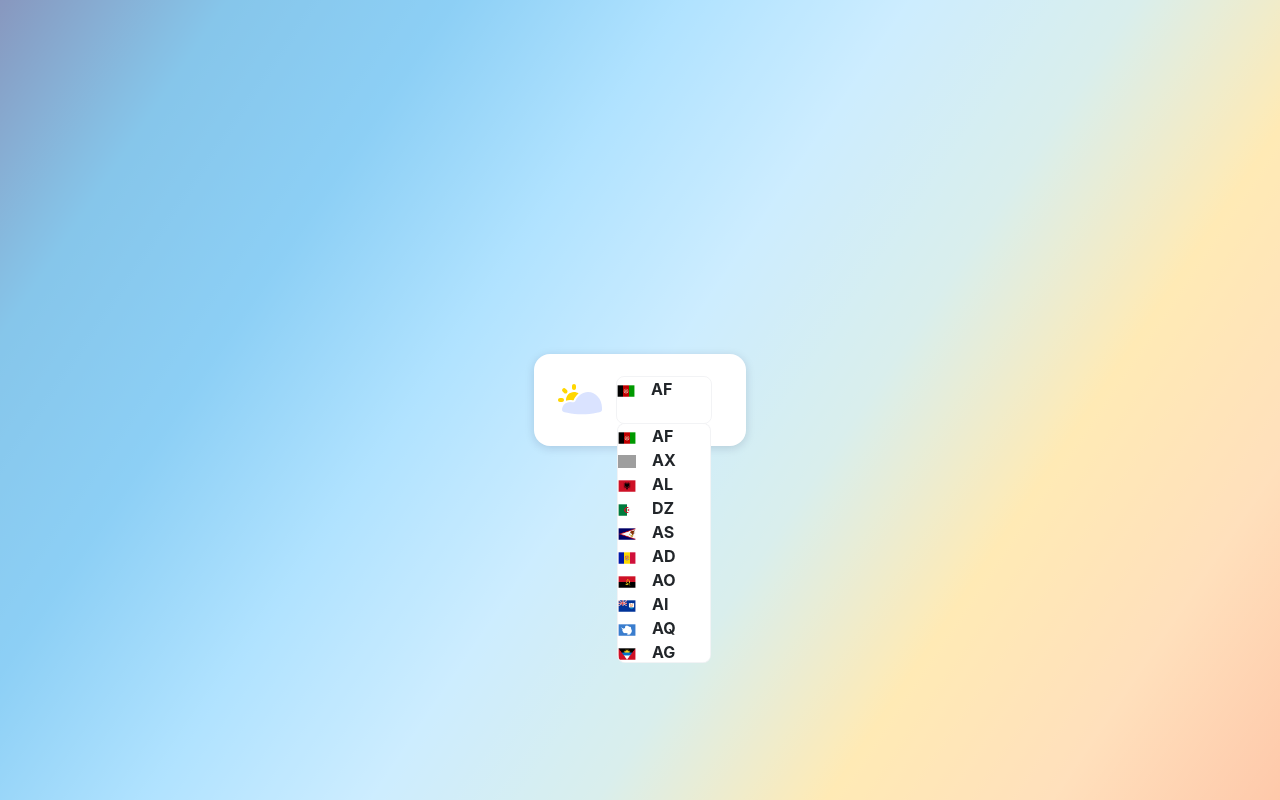
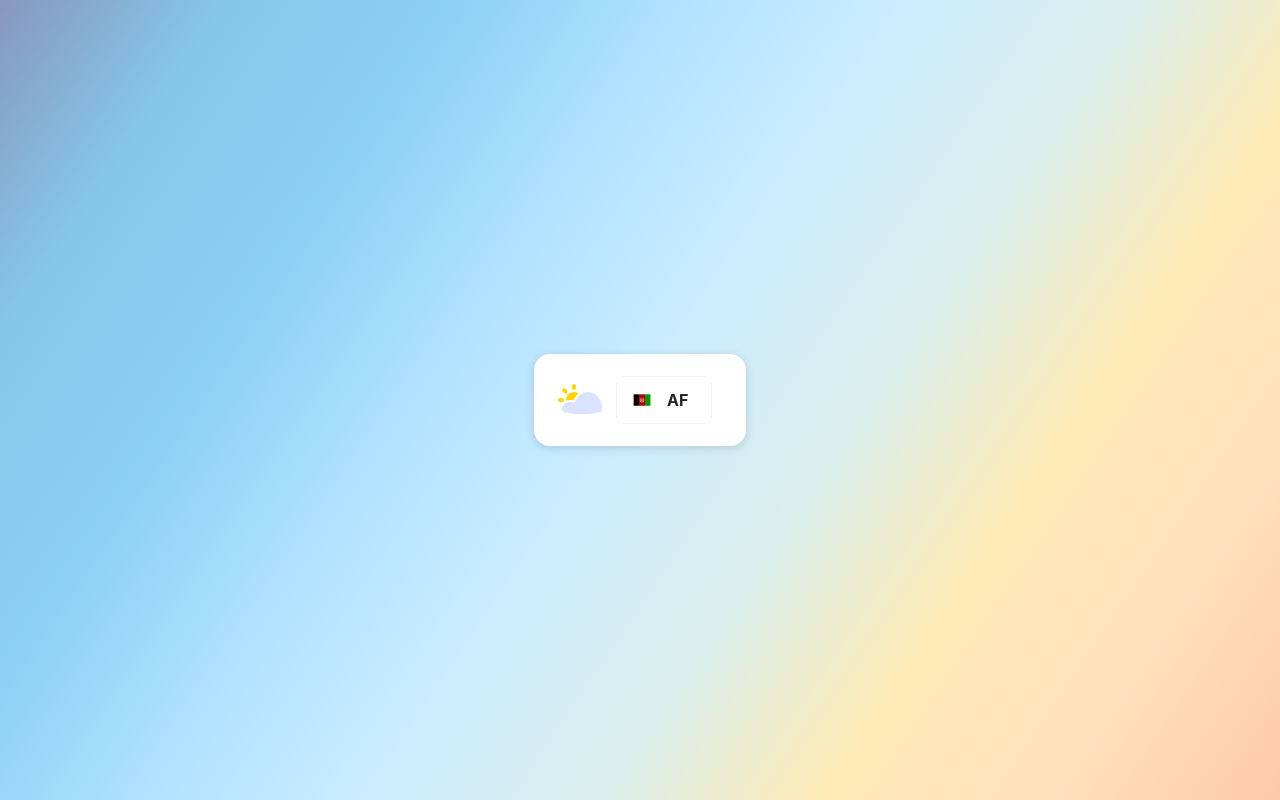
Before and after one commit to gblazevictq/ZivWeather, an Angular app: page / in a window 1280 px wide. Built offline with nearby package versions, Linux system fonts and the light colour scheme; grey boxes are pictures that could not be loaded.

Commit message:
Country selector

```diff
--- a/src/app/components/countries-list/countries-list.component.html
+++ b/src/app/components/countries-list/countries-list.component.html
@@ -3,21 +3,25 @@
          alt="{{ country.name }}"> {{ country.isoCode }}</option>
 </select> -->
 
-<div class="m-countriesList">
+<div class="m-countriesList"
+     (click)="countrySelectorHidden = !countrySelectorHidden">
   <div class="m-countriesList__countryElement"
        *ngIf="selectedCountry">
-    <img src="assets/flags/{{ countryNameSterilize(selectedCountry.name) }}.png"
-         class="m-countriesList__countryElement__countryFlag"
-         alt="">
+    <div class="m-countriesList__countryElement__countryFlag"
+         [style.backgroundImage]="'url(assets/flags/' + countryNameSterilize(selectedCountry.name) + '.png)'"></div>
     <span class="m-countriesList__countryElement__countryIsoCode">{{ selectedCountry.isoCode }}</span>
   </div>
-  <div class="m-countriesList__countryList">
-    <div class="m-countriesList__countryElement"
-         *ngFor="let country of countries">
-      <img src="assets/flags/{{ countryNameSterilize(country.name) }}.png"
-           class="m-countriesList__countryElement__countryFlag"
-           alt="">
-      <span class="m-countriesList__countryElement__countryIsoCode">{{ country.isoCode }}</span>
+  <div class="m-countriesList__countryList"
+       *ngIf="!countrySelectorHidden">
+    <div class="m-countriesList__countryList__innerContainer">
+      <div class="m-countriesList__countryElement"
+           *ngFor="let country of countries"
+           (click)="selectedCountry = country">
+        <div class="m-countriesList__countryElement__countryFlag"
+             [style]="{ 'background-image': 'url(assets/flags/' + countryNameSterilize(country.name) + '.png)' }">
+        </div>
+        <span class="m-countriesList__countryElement__countryIsoCode">{{ country.isoCode }}</span>
+      </div>
     </div>
   </div>
 </div>
--- a/src/app/components/countries-list/countries-list.component.scss
+++ b/src/app/components/countries-list/countries-list.component.scss
@@ -1,28 +1,47 @@
+@use 'src/scss/variables' as vars;
+
 .m-countriesList {
   margin: 0 0.75rem;
   position: relative;
-  height: 3rem;
-  width: 6rem;
-  border: 1px solid rgba(8, 21, 62, 0.05);
+  height: vars.$countrySelectorHeight;
+  width: vars.$countrySelectorWidth;
+  border: vars.$countrySelectorBorder;
   border-radius: 0.5rem;
 
   &__countryList {
     position: absolute;
     top: 100%;
     width: 100%;
-    max-height: 30vh;
-    overflow-x: hidden;
-    overflow-y: auto;
+    height: vars.$countrySelectorDropdownHeight;
+    overflow: hidden;
     background-color: #ffffff;
-    border: 1px solid rgba(8, 21, 62, 0.05);
+    border: vars.$countrySelectorBorder;
     border-radius: 0.5rem;
+
+    &__innerContainer {
+      width: calc(100% + 40px);
+      height: calc(
+        #{vars.$countrySelectorDropdownHeight} - 2px
+      ); // Account for border
+      overflow-x: hidden;
+      overflow-y: scroll;
+    }
   }
 
   &__countryElement {
+    display: flex;
+    flex-direction: row;
+    align-items: center;
+    width: calc(#{vars.$countrySelectorWidth} - 2px); // Account for border
+    height: calc(#{vars.$countrySelectorHeight} - 2px); // Account for border
+
     &__countryFlag {
-      max-width: 1.125rem;
-      max-height: 1.125rem;
-      margin-right: 1rem;
+      width: 1.125rem;
+      height: 1.125rem;
+      margin: 0 1rem;
+      background-position: center;
+      background-repeat: no-repeat;
+      background-size: contain;
     }
 
     &__countryIsoCode {
--- a/src/app/components/countries-list/countries-list.component.ts
+++ b/src/app/components/countries-list/countries-list.component.ts
@@ -10,6 +10,7 @@ import { LocationService } from '../../services/location.service';
 export class CountriesListComponent implements OnInit {
   countries: ICountry[] = [];
   selectedCountry: ICountry;
+  countrySelectorHidden = true;
 
   constructor(private locSvc: LocationService) {}
 
--- a/src/scss/_variables.scss
+++ b/src/scss/_variables.scss
@@ -11,3 +11,8 @@ $background-gradient: linear-gradient(
   #ffc178 87.5%,
   #fe9255 100%
 );
+
+$countrySelectorWidth: 6rem;
+$countrySelectorHeight: 3rem;
+$countrySelectorDropdownHeight: 30vh;
+$countrySelectorBorder: 1px solid rgba(8, 21, 62, 0.05);
```
